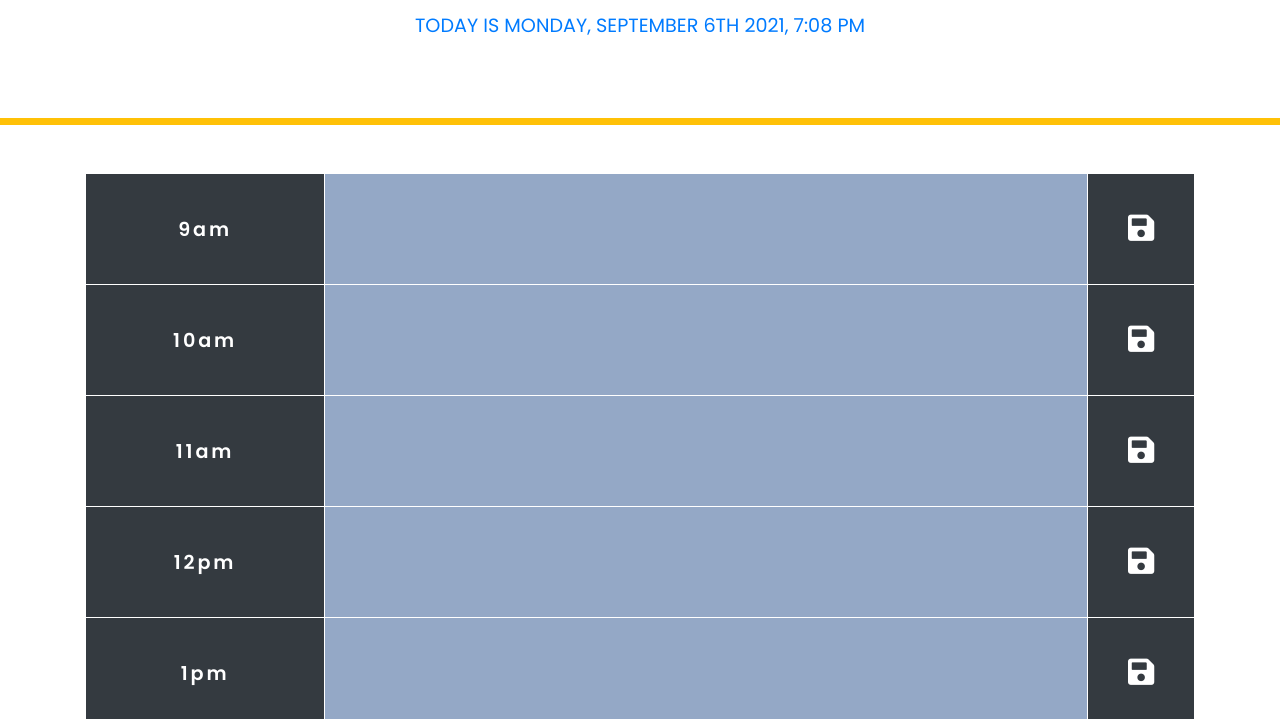
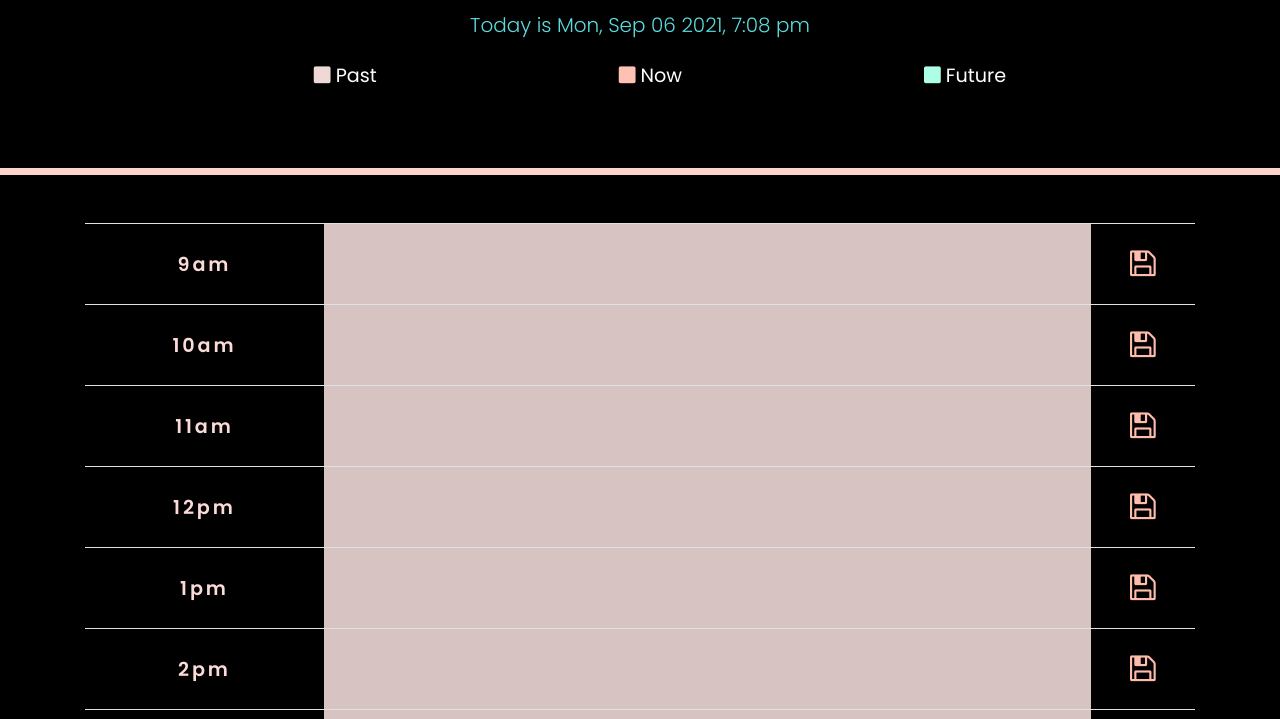
Before and after one commit to MT0814/Week5-Work-Day-Scheduler, a plain HTML site: page index.html in a window 1280 px wide. Shown: the part 186-905 px from the top of the page. Drawn offline with nearby package versions, Linux system fonts and the light colour scheme.

Commit message:
updated css and HTML and README

```diff
--- a/index.html
+++ b/index.html
@@ -25,6 +25,10 @@
       type="text/javascript"
       src="https://cdnjs.cloudflare.com/ajax/libs/moment.js/2.27.0/moment.min.js"
     ></script>
+    <link
+      rel="stylesheet"
+      href="https://cdnjs.cloudflare.com/ajax/libs/font-awesome/4.7.0/css/font-awesome.min.css"
+    />
     <title>Work Day Scheduler</title>
   </head>
 
@@ -32,7 +36,12 @@
     <header class="jumbotron">
       <h1 class="display-3">Work Day Scheduler</h1>
       <p class="lead">A simple calendar app for scheduling your work day</p>
-      <p class="text-primary text-uppercase" id="currentDay" class="lead"></p>
+      <p id="currentDay" class="lead"></p>
+      <ul class="square-row">
+        <li><i id="past" class="fas fa-square"></i> Past</li>
+        <li><i id="now" class="fas fa-square"></i> Now</li>
+        <li><i id="future" class="fas fa-square"></i> Future</li>
+      </ul>
     </header>
 
     <!-- Timeblocks go here -->
@@ -40,18 +49,20 @@
       <div class="container my-5 text-center">
         <div class="row">
           <section class="col-12 col-md-12 col-lg-16">
-            <table class="table table-hover table-dark table-bordered">
+            <table class="table table-table-bordered">
               <!-- <tr>
-                <td class="thead fs-3 text-uppercase text-primary">Time</td>
-                <td class="thead fs-3 text-uppercase text-primary">Task</td>
-                <td class="thead fs-3 text-uppercase text-primary">Save</td>
+                <td class="thead fs-3 text-uppercase">Time</td>
+                <td class="thead fs-3 text-uppercase">Task</td>
+                <td class="thead fs-3 text-uppercase">Save</td>
               </tr> -->
               <tr class="time-block">
                 <th scope="row" id="time" class="hour">9am</th>
                 <td id="task" class="task">
                   <textarea id="9am" class="description"></textarea>
                 </td>
-                <td><i style="font-size: 30px" class="fa">&#xf0c7;</i></td>
+                <td>
+                  <i style="font-size: 30px" class="fa">&#xf0c7;</i>
+                </td>
               </tr>
               <tr class="time-block">
                 <th scope="row" id="time" class="hour">10am</th>
--- a/script.js
+++ b/script.js
@@ -2,7 +2,7 @@
 
 var saveButtonEl = $('.fa');
 
-var today = moment().format("[Today is] dddd, MMMM Do YYYY, h:mm a");
+var today = moment().format("[Today is] ddd, MMM DD YYYY, h:mm a");
 $('#currentDay').text(today);
 
 
@@ -39,10 +39,12 @@ saveButtonEl.on('click', TaskSave);
 
 function TaskSave(event) {
     event.preventDefault();
+    alert("The task was saved.");
   console.log('taskSave')
     var taskText = $(this).parent().siblings('#task').children('.description').val();
     var taskTime = $(this).parent().siblings('#time').text();
     localStorage.setItem(taskTime, taskText)
-    console.log($(this))
+
+
 
 }
--- a/style.css
+++ b/style.css
@@ -7,6 +7,7 @@ body {
   font-family: "Poppins", sans-serif;
   font-size: 1.2em;
   line-height: 25px;
+  background-color: black;
 }
 
 textarea {
@@ -15,25 +16,49 @@ textarea {
   resize: none;
   color: var(--dark);
 }
-
+h1,
+p {
+  color: #fcd4cb;
+}
 .jumbotron {
   text-align: center;
   background-color: transparent;
   color: var(--dark);
   border-radius: 0;
-  border-bottom: 7px solid #ffc107;
+  border-bottom: 7px solid #fcd4cb;
 }
 
+#currentDay {
+  color: #5bdbdd;
+}
+
+.square-row {
+  list-style-type: none;
+  display: flex;
+  justify-content: space-evenly;
+  width: 100%;
+  color: var(--light);
+  margin-top: 25px;
+}
+#past {
+  color: #eed9d7;
+}
+#now {
+  color: #ffc1b4;
+}
+#future {
+  color: #adfee6;
+}
 .description {
   white-space: pre-wrap;
   max-width: 100%;
   width: 100%;
   /* max-height: 100%; */
-  height: 80px;
+  /* height: 80px; */
   letter-spacing: 0.12em;
   color: var(--dark);
   padding: 0;
-  line-height: 25px;
+  /* line-height: 25px; */
 }
 
 /* .row {
@@ -41,9 +66,13 @@ textarea {
   height: 80px;
   border-top: 1px solid white;
 } */
+/* .thead.fs-3.text-uppercase {
+  color: #5bdbdd;
+  font-weight: bolder;
+} */
 
 th#time.hour {
-  color: var(--light);
+  color: #fadbd8;
   font-weight: 600;
   padding: 25px;
   letter-spacing: 0.15em;
@@ -51,34 +80,36 @@ th#time.hour {
 
 .table-bordered td,
 .table-bordered th {
-  border: 1px solid var(--light);
+  border: 1px solid #ffad9b;
 }
 
 .past {
-  background-color: #bdd7ff;
-  opacity: 70%;
+  background-color: #eed9d7;
+  opacity: 90%;
   color: var(--dark);
 }
 
 .present {
-  background-color: #ffc107;
-  opacity: 70%;
+  background-color: #ffc1b4;
+  opacity: 90%;
   color: var(--dark);
 }
 
 .future {
-  background-color: #20c997;
+  background-color: #adfee6;
   opacity: 70%;
   color: var(--dark);
 }
 
 .fa {
-  color: var(--light);
+  color: #ffbbac;
+  transition: color 0.2s ease-in-out, background-color 0.2s ease-in-out;
 }
 
 .fa:hover {
-  color: #fd7e14;
+  color: #5bdbdd;
   /* transition: all 0.3s ease-in-out; */
+  transition: all 0.3s ease, background-position 1ms;
 }
 
 .container {
```
Also changed, not shown: screenshot.png (added), 2 other files.
